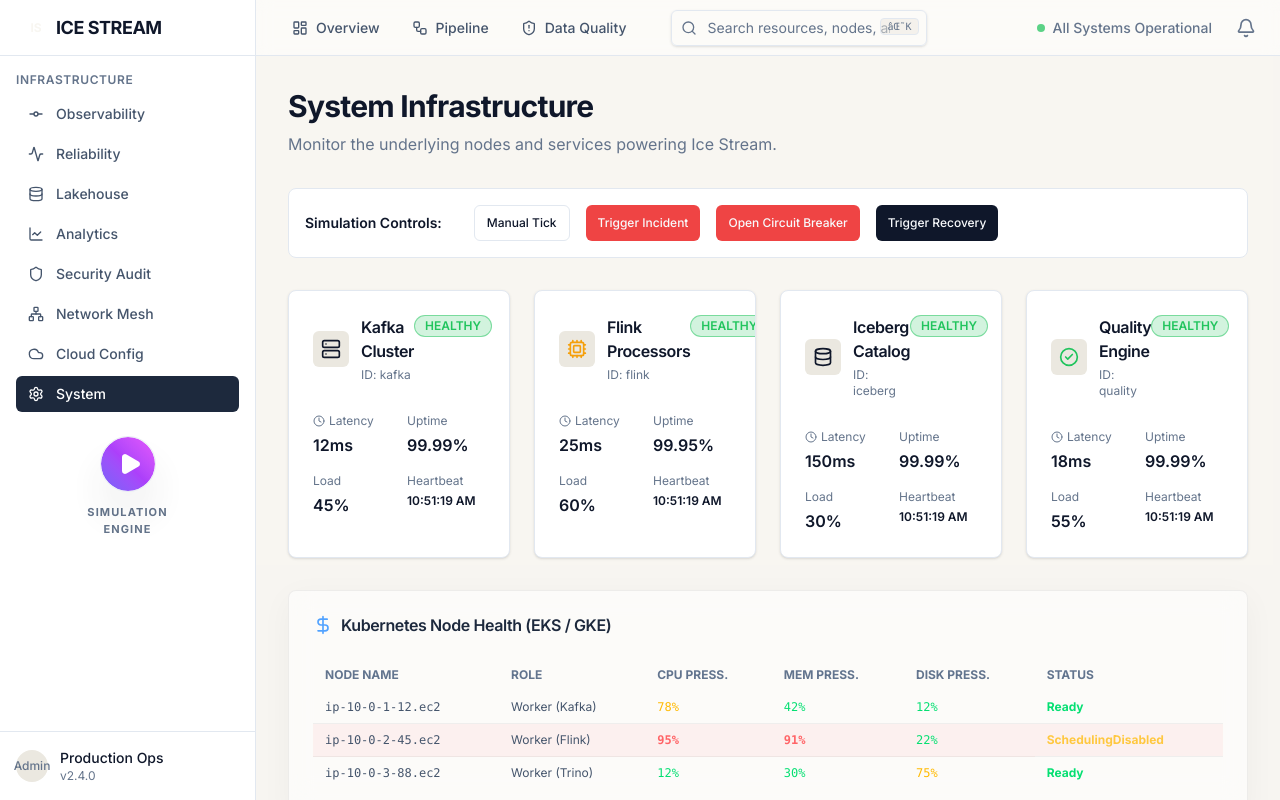
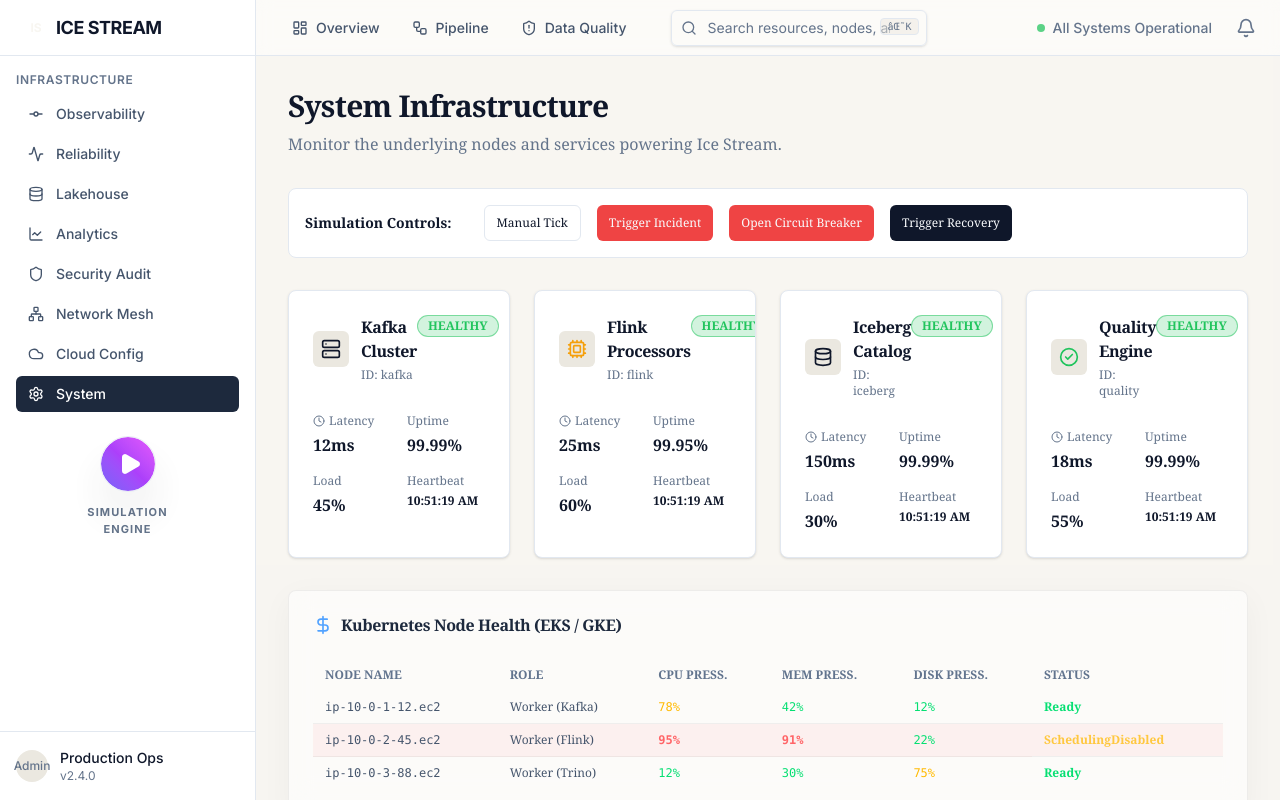
Before and after one commit to sanika-mankar/Ice-stream-lakehouse-observability, a React (Vite) app in the folder frontend/: page /console/system in a window 1280 px wide. Built offline with nearby package versions, Linux system fonts and the light colour scheme; a web font is replaced by a local one.

Commit message:
style: apply georgia font to SystemPage

```diff
--- a/frontend/src/pages/SystemPage.tsx
+++ b/frontend/src/pages/SystemPage.tsx
@@ -9,7 +9,7 @@ export default function SystemPage() {
   const { services, simulateTick, injectSchemaFailure, triggerRecovery, openCircuitBreaker } = useStore();
 
   return (
-    <div className="p-8 space-y-8 animate-in fade-in duration-500">
+    <div className="p-8 space-y-8 animate-in fade-in duration-500 font-georgia">
       <div className="flex flex-col gap-2">
         <h1 className="text-3xl font-bold tracking-tight">System Infrastructure</h1>
         <p className="text-muted-foreground">Monitor the underlying nodes and services powering Ice Stream.</p>
```
